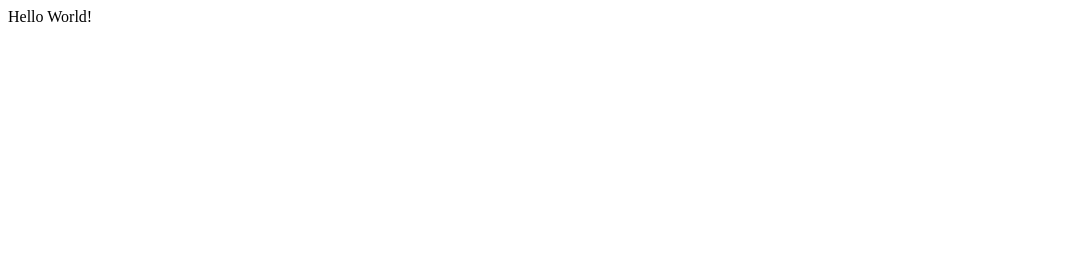
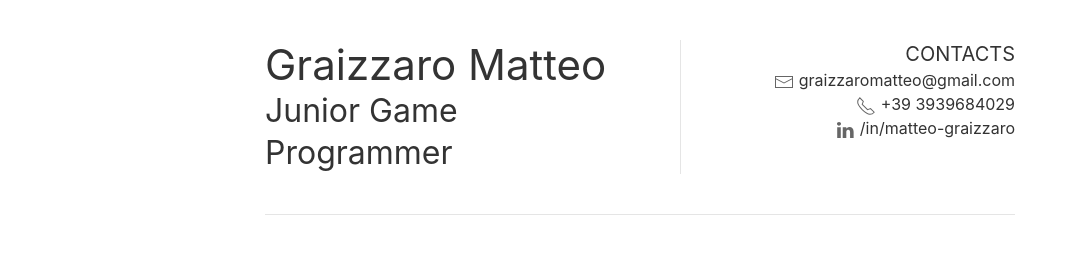
Before and after one commit to Vacui/vacui.github.io, a plain HTML site: page index.html in a window 1280 px wide. Shown: the whole page, without its empty margins (0-1070 px from the left). Drawn offline with Linux system fonts and the light colour scheme.

Commit message:
Update index.html

```diff
--- a/index.html
+++ b/index.html
@@ -1,6 +1,53 @@
-<!DOCTYPE HTML>
-<HTML>
-  <BODY>
-    Hello World!
-  </BODY>
-</HTML>
+<!DOCTYPE html>
+<html>
+	<head>
+		<title>Matteo Graizzaro | Game Programmer Portfolio</title>
+        <meta charset="utf-8">
+        <meta name="viewport" content="width=device-width, initial-scale=1">
+        <link rel="stylesheet" href="css/uikit.min.css" />
+        <script src="js/uikit.min.js"></script>
+        <script src="js/uikit-icons.min.js"></script>
+	</head>
+	<body>
+		<div>
+			<header>
+			</header>
+			<main>
+				<div class="uk-margin-medium-top" align="center">
+					<div class="uk-grid-divider uk-width-1-1 uk-width-2xlarge@s uk-grid-collapse uk-margin-remove" style="background-color: white;" uk-grid>
+						<div class="uk-width-1-1 uk-width-1-2@m uk-text-center uk-text-left@m uk-padding-remove-left" style="background-color: white;">
+							<div class="uk-grid-collapse uk-child-width-1-1" uk-grid>
+								<h1>Graizzaro Matteo</h1>
+								<h2>Junior Game Programmer</h2>
+							</div>
+						</div>
+						<div class="uk-width-1-1 uk-width-1-2@m uk-padding-remove" style="background-color: white;">
+							<div class="uk-align-center uk-align-right@m uk-text-center uk-text-right@m uk-grid-small uk-grid-collapse@m uk-child-width-1-1" uk-grid>
+								<div class="uk-margin-remove" style="background-color: white;">
+									<h4 class="uk-text-uppercase">CONTACTS</h4>
+								</div>
+								<div class="uk-flex-center uk-child-width-auto uk-child-width-1-1@m uk-grid-small uk-grid-collapse@m uk-margin-remove" style="background-color: white;" uk-grid>
+									<div class="uk-margin-remove" style="background-color: white;">
+										<span uk-icon="mail"></span>
+										<a class="uk-link-muted" href="mailto:graizzaromatteo@gmail.com"><span class="uk-text-emphasis">graizzaromatteo@gmail.com</span></a>
+									</div>
+									<div class="uk-margin-remove" style="background-color: white;">
+										<span uk-icon="receiver"></span>
+										<span class="uk-text-emphasis" href="mailto:graizzaromatteo@gmail">+39 3939684029</span>
+									</div>
+									<div class="uk-margin-remove" style="background-color: white;">
+										<span uk-icon="linkedin"></span>
+										<a class="uk-link-muted" href="https://www.linkedin.com/in/matteo-graizzaro/"><span class="uk-text-emphasis">/in/matteo-graizzaro</span></a>
+									</div>
+								</div>
+							</div>
+						</div>
+					</div>
+				</div>
+				<hr class="uk-width-large uk-width-2xlarge@m uk-align-center uk-margin-medium-top">
+			</main>
+			<footer>
+			</footer>
+		</div>
+	</body>
+</html>
```
